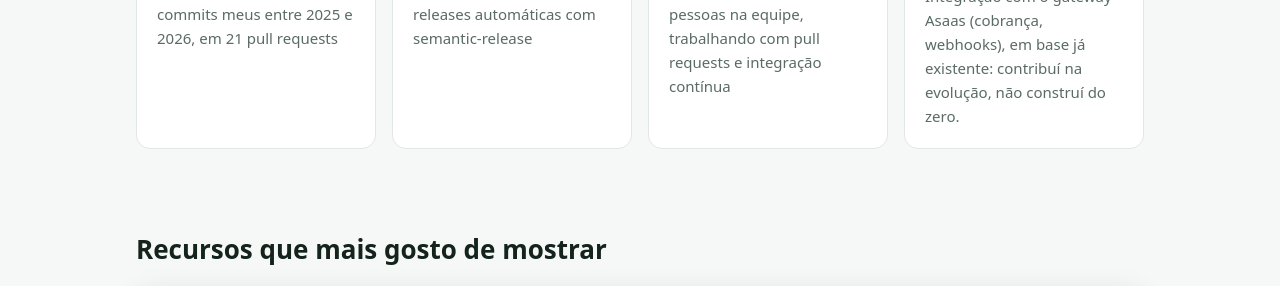
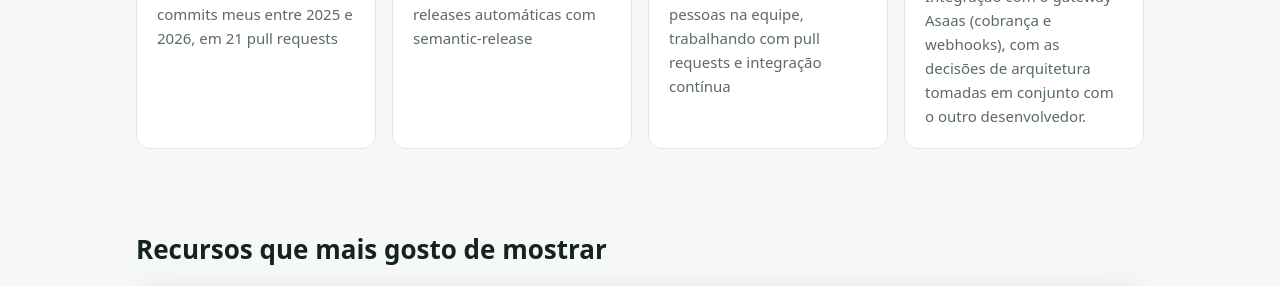
Before and after one commit to thiagogaspar/portfolio-laravel-vue, a plain HTML site: page index.html in a window 1280 px wide. Shown: the part 469-755 px from the top of the page. Drawn offline with Linux system fonts and the light colour scheme.

Commit message:
Ajusta texto do card de pagamentos

```diff
--- a/index.html
+++ b/index.html
@@ -47,7 +47,7 @@ li{margin:4px 0}
 <div class="card"><div class="num">121</div><p>commits meus entre 2025 e 2026, em 21 pull requests</p></div>
 <div class="card"><div class="num">82</div><p>releases automáticas com semantic-release</p></div>
 <div class="card"><div class="num">2</div><p>pessoas na equipe, trabalhando com pull requests e integração contínua</p></div>
-<div class="card"><h3>Pagamentos</h3><p>Integração com o gateway Asaas (cobrança, webhooks), em base já existente: contribuí na evolução, não construí do zero.</p></div>
+<div class="card"><h3>Pagamentos</h3><p>Integração com o gateway Asaas (cobrança e webhooks), com as decisões de arquitetura tomadas em conjunto com o outro desenvolvedor.</p></div>
 </div>
 </section>
 
```
